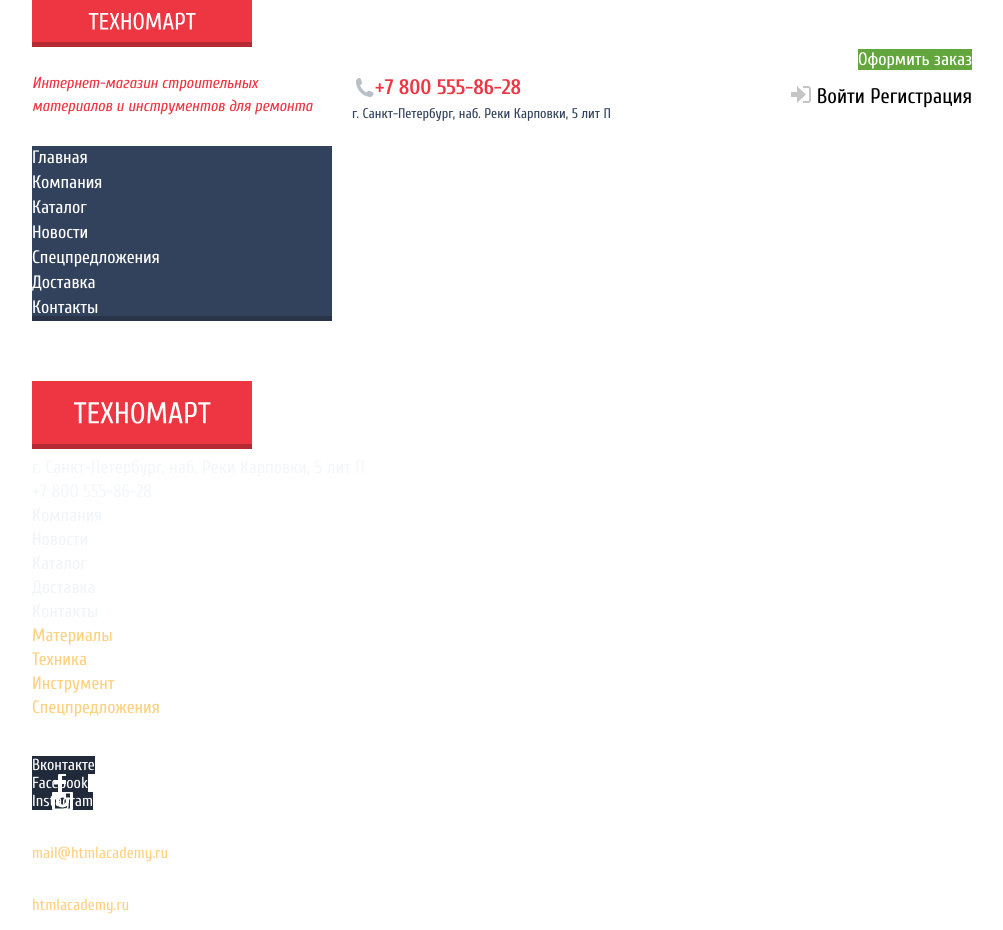
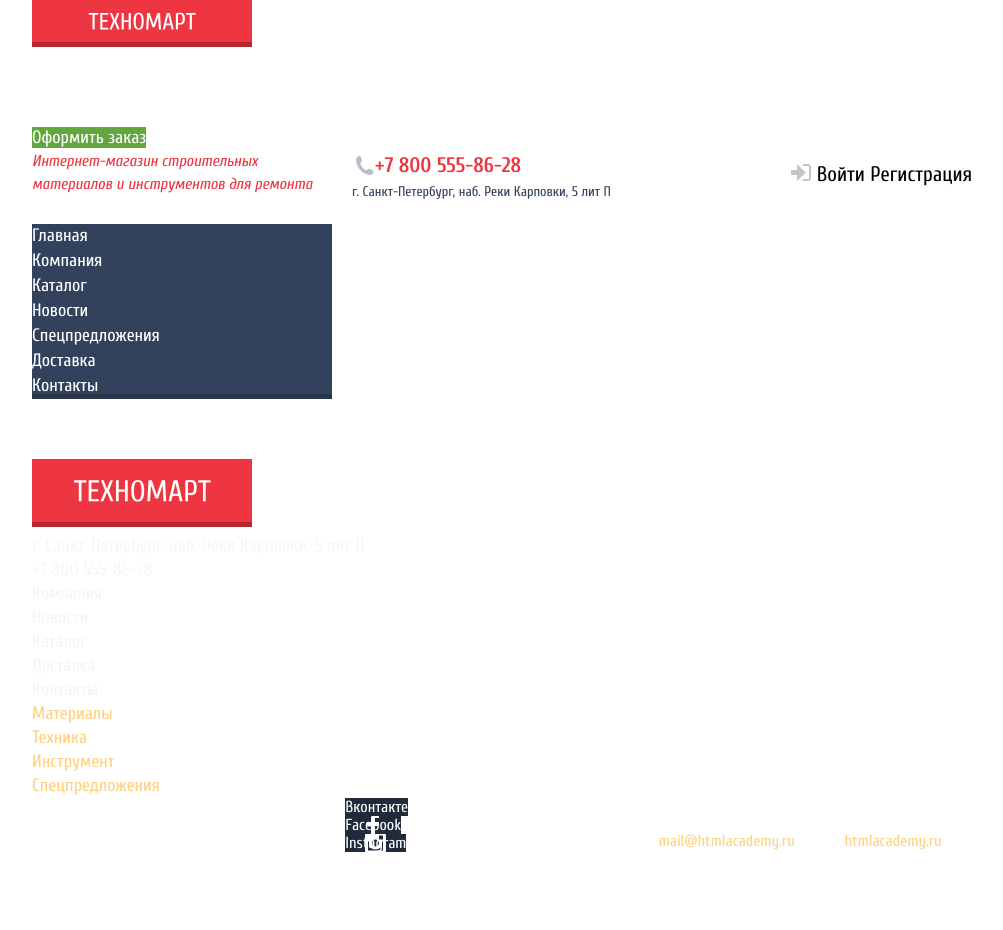
Before and after one commit to skoropeya/1088445-technomart-31, a plain HTML site: page blank.html in a window 1280 px wide. Shown: the whole page, without its empty margins (138-1141 px from the left). After the commit the page ends 866 px from the top, so only its background shows below. Drawn offline with Linux system fonts and the light colour scheme.

Commit message:
Грид-сетка главной страницы

```diff
--- a/css/style.css
+++ b/css/style.css
@@ -215,8 +215,6 @@ img {
 .main-header-top {
   font-size: 18px;
   color: var(--basic-white);
-  display: grid;
-  grid-template-columns: 220px 1fr 2fr;
 }
 .main-header-bottom {
   display: grid;
@@ -234,7 +232,6 @@ img {
   margin: 0;
   padding: 0;
   list-style: none;
-  justify-self: right;
 }
 .users-menu .users-menu-link {
   position: relative;
@@ -473,12 +470,15 @@ img {
   opacity: 0.5;
 }
 .main-footer-bottom {
+  display: grid;
+  grid-template-columns: 2fr 2fr 1fr 1fr;
   color: var(--basic-white);
   font-size: 16px;
   line-height: 18px;
 }
 .main-footer-copy {
   margin: 0px;
+  justify-self: left;
 }
 .footer-socials-list {
   margin: 0;
@@ -508,6 +508,12 @@ img {
 .socials-item a:focus,
 .socials-item a:active {
   background-color: var(--basic-red);
+}
+.main-footer-feedback {
+  justify-self: left;
+}
+.main-footer-developed {
+  justify-self: center;
 }
 .main-footer-feedback a,
 .main-footer-developed a{
```
Also changed, not shown: index.html (+2 -2 lines).
